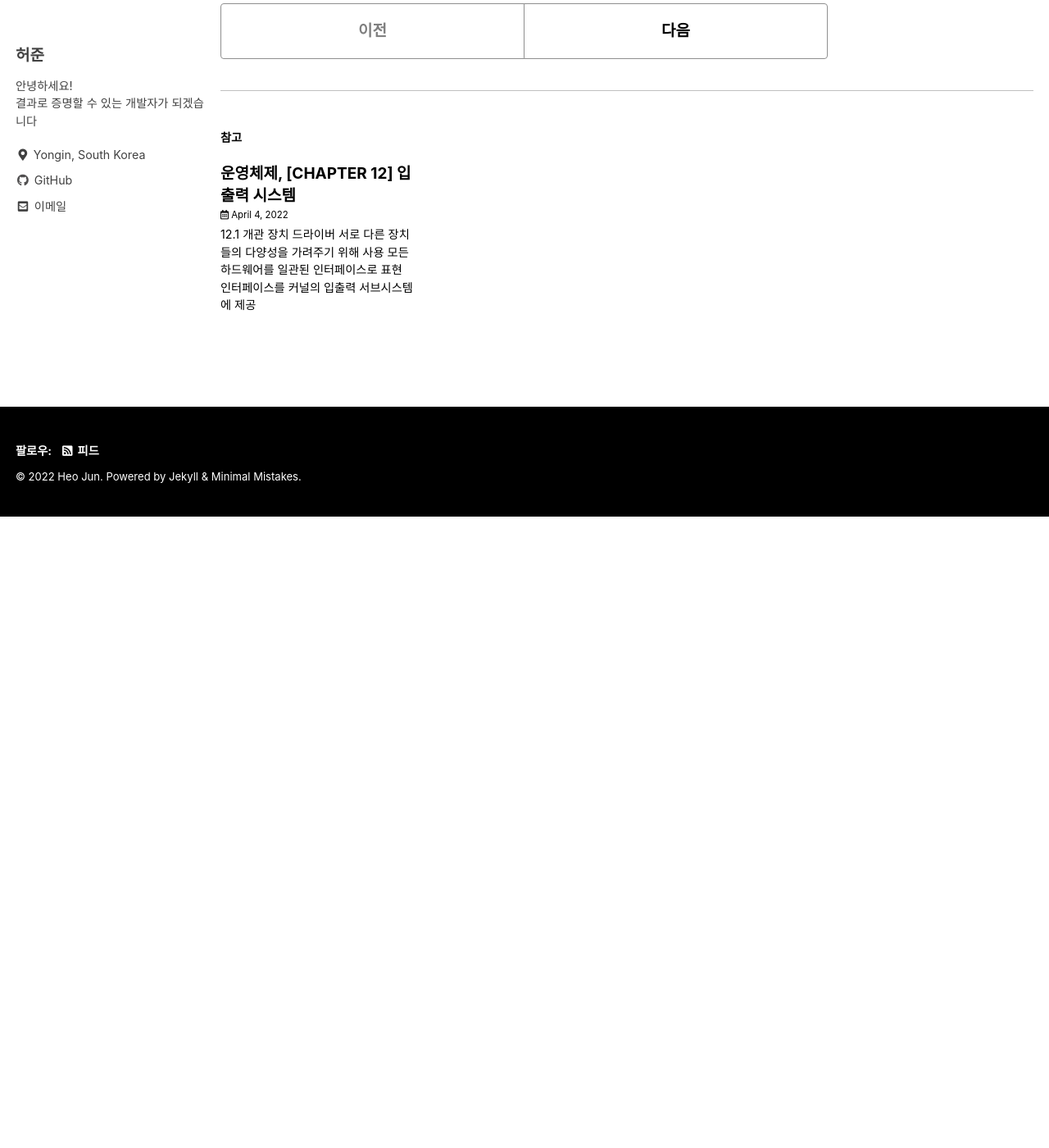
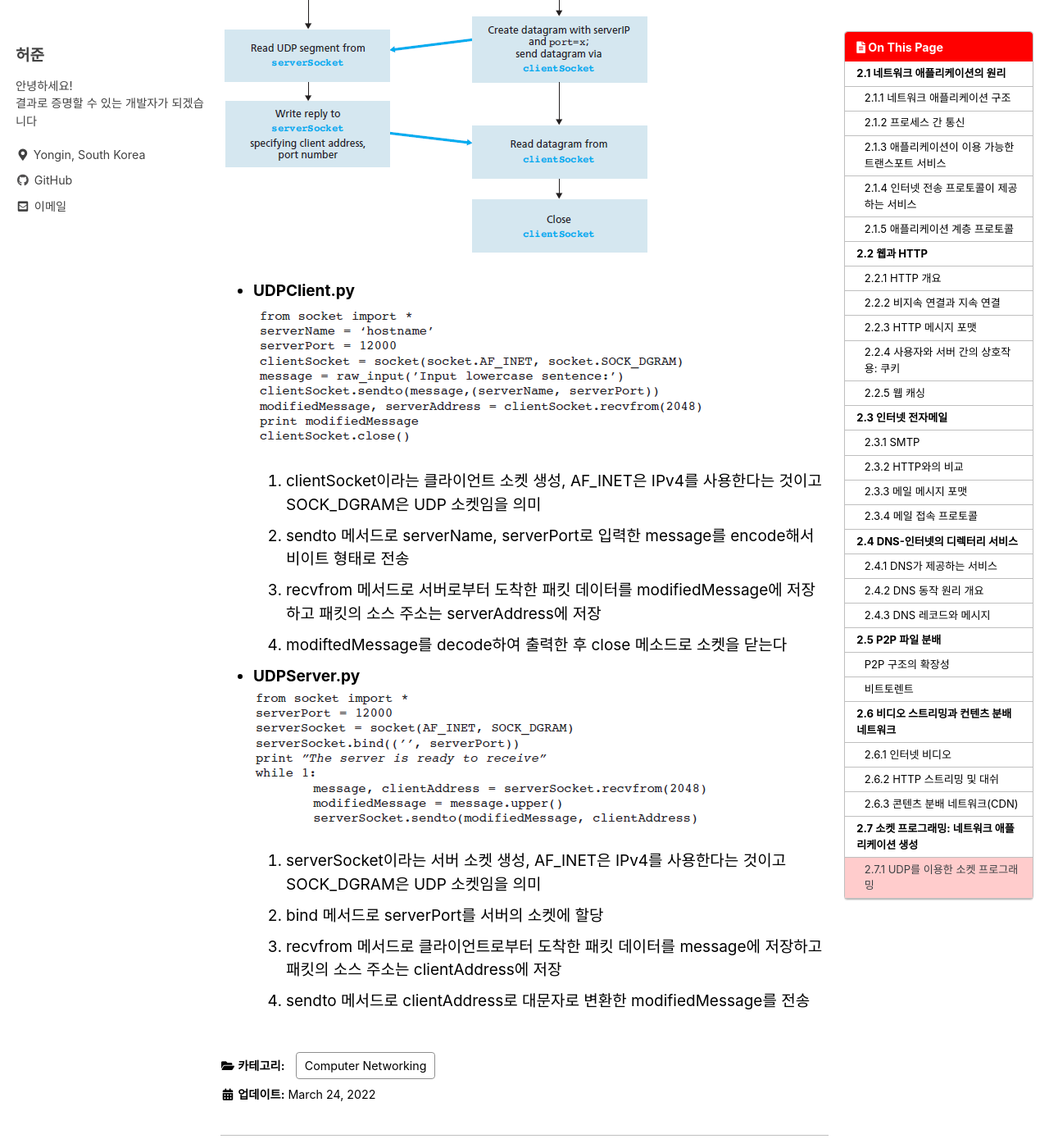
Before and after one commit to heojun990322/heojun990322.github.io, a Jekyll site: the page built from _posts/Computer Networking/22-03-24-chapter-02.md, in a window 1280 px wide and 1400 px high, scrolled down 25959 px. Shown: the whole window at 82% size. Built offline with Jekyll 4.4.1, drawn with Linux system fonts in a browser that asks for light colours; cached includes are drawn as plain includes; before the commit the page ends 26589 px from its top, so only the background shows below that; some of the changed text lies outside the part shown.

Commit message:
add 2.7.1

```diff
--- a/_posts/Computer Networking/22-03-24-chapter-02.md
+++ b/_posts/Computer Networking/22-03-24-chapter-02.md
@@ -557,3 +557,23 @@ title: "컴퓨터 네트워킹, [CHAPTER 02] 애플리케이션 레이어"
     - **트랙픽 상황 반영**
         1. CDN은 주기적으로 클러스터와 클라이언트 간의 지연 및 손실 서능에 대한 실시간 측정 수행
         2. 많은 Local DNS들이 측정하기 위한 요청에 응답하지 않도록 설정 돼있는 문제 존재
+
+## 2.7 소켓 프로그래밍: 네트워크 애플리케이션 생성
+
+### 2.7.1 UDP를 이용한 소켓 프로그래밍<br>
+![2.27](/assets/img/2.27.PNG)<br>
+
+- **UDPClient.py**<br>
+    ![03](/assets/img/03.PNG)<br>
+
+    1. clientSocket이라는 클라이언트 소켓 생성, AF_INET은 IPv4를 사용한다는 것이고 SOCK_DGRAM은 UDP 소켓임을 의미
+    2. sendto 메서드로 serverName, serverPort로 입력한 message를 encode해서 비이트 형태로 전송
+    3. recvfrom 메서드로 서버로부터 도착한 패킷 데이터를 modifiedMessage에 저장하고 패킷의 소스 주소는 serverAddress에 저장
+    4. modiftedMessage를 decode하여 출력한 후 close 메소드로 소켓을 닫는다
+- **UDPServer.py**<br>
+    ![04](/assets/img/04.PNG)<br>
+
+    1. serverSocket이라는 서버 소켓 생성, AF_INET은 IPv4를 사용한다는 것이고 SOCK_DGRAM은 UDP 소켓임을 의미
+    2. bind 메서드로 serverPort를 서버의 소켓에 할당
+    3. recvfrom 메서드로 클라이언트로부터 도착한 패킷 데이터를 message에 저장하고 패킷의 소스 주소는 clientAddress에 저장
+    4. sendto 메서드로 clientAddress로 대문자로 변환한 modifiedMessage를 전송
```
Also changed, not shown: assets/img/03.PNG (added), assets/img/04.PNG (added), assets/img/05.PNG (added), assets/img/06.PNG (added), assets/img/2.27.PNG (added), assets/img/2.29.PNG (added).
